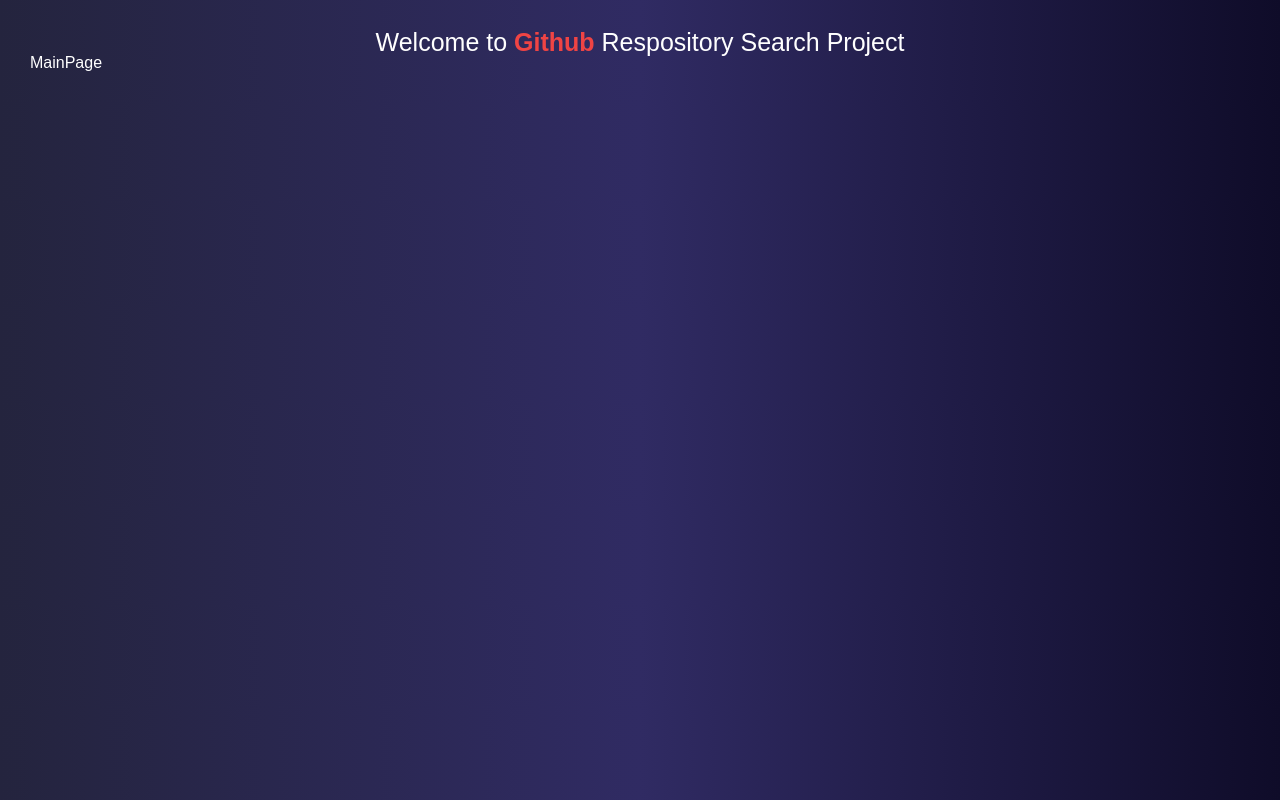
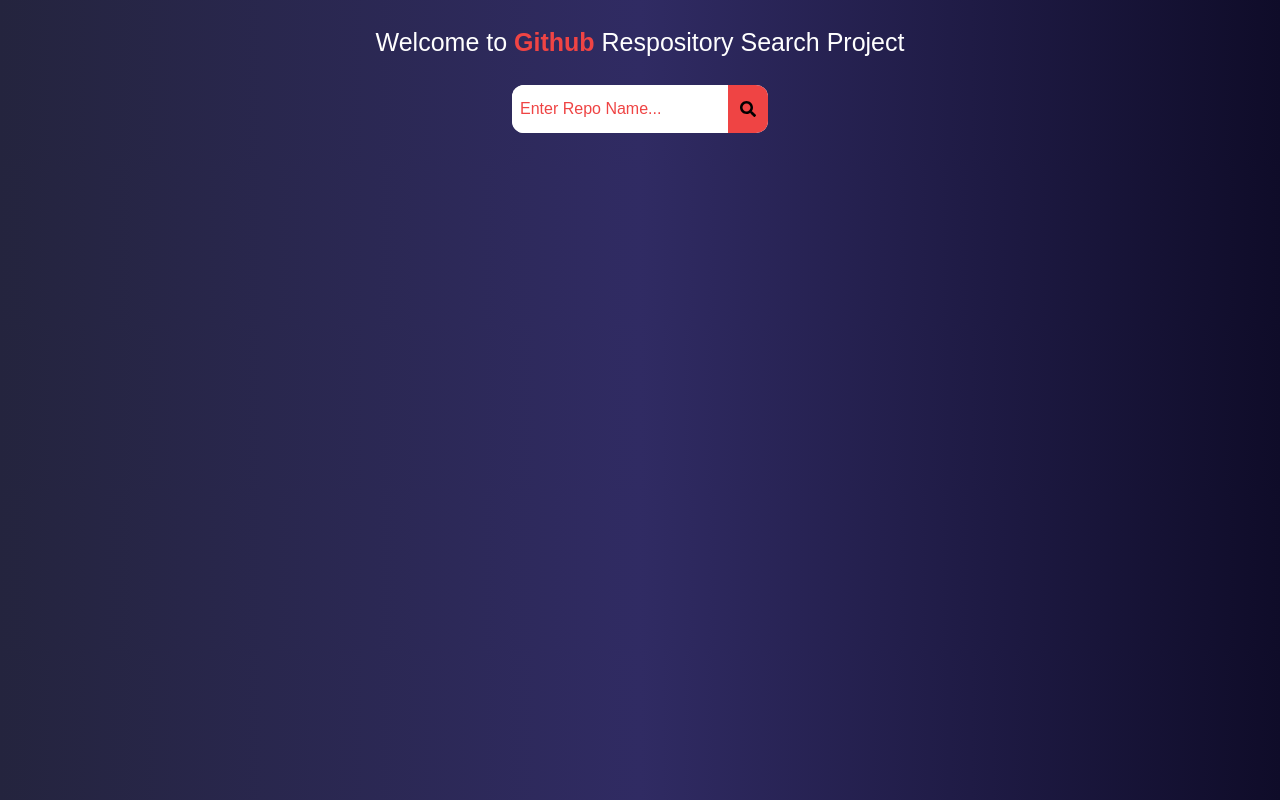
Before and after one commit to mohammadfaramarzi1/githjub-search-repository, a React (Vite) app: page / in a window 1280 px wide. Built offline with nearby package versions, Linux system fonts and the light colour scheme.

Commit message:
feat: Seach template

```diff
--- a/src/Pages/MainPage.tsx
+++ b/src/Pages/MainPage.tsx
@@ -1,8 +1,11 @@
 import React from 'react'
+import Search from '../components/Search/Search'
 
 function MainPage() {
   return (
-    <div>MainPage</div>
+    <div>
+      <Search />
+    </div>
   )
 }
 
--- /dev/null
+++ b/src/components/Search/Search.module.css
@@ -0,0 +1,49 @@
+.search {
+    display: flex;
+    align-items: center;
+    margin-top: 30px !important;
+    background-color: #fff;
+    width: 256px;
+    height: 48px;
+    margin: 0 auto;
+    border-radius: 12px;
+    -webkit-border-radius: 12px;
+    -moz-border-radius: 12px;
+    -ms-border-radius: 12px;
+    -o-border-radius: 12px;
+    overflow: hidden;
+}
+
+.search input {
+    display: block;
+    width: 100%;
+    height: 100%;
+    padding: 0 8px;
+    color: #f87171;
+    border: none;
+    outline: none;
+}
+
+.search input::placeholder {
+    color: #ef4444;
+}
+
+.search button {
+    display: flex;
+    align-items: center;
+    justify-content: center;
+    background-color: #ef4444;
+    width: 48px;
+    height: 48px;
+    transition: all 150ms ease-in;
+    -webkit-transition: all 150ms ease-in;
+    -moz-transition: all 150ms ease-in;
+    -ms-transition: all 150ms ease-in;
+    -o-transition: all 150ms ease-in;
+}
+
+.search button:hover {
+    background-color: #dc2626;
+}
+
+/* flex items-center justify-center bg-red-500 w-12 h-12 hover:bg-red-600 transition-colors */
--- /dev/null
+++ b/src/components/Search/Search.tsx
@@ -0,0 +1,32 @@
+import { FaSearch } from "react-icons/fa";
+
+import styles from "./Search.module.css";
+import { useEffect, useRef, useState } from "react";
+
+function Search() {
+  const [serach, setSearch] = useState<string>("");
+  const inputRef = useRef<HTMLInputElement>(null);
+
+  useEffect(() => {
+    inputRef.current?.focus();
+  });
+
+  return (
+    <div className={styles.search}>
+      <input
+        ref={inputRef}
+        type="text"
+        placeholder="Enter Repo Name..."
+        value={serach}
+        onChange={(event: React.ChangeEvent<HTMLInputElement>) =>
+          setSearch(event.target.value)
+        }
+      />
+      <button>
+        <FaSearch />
+      </button>
+    </div>
+  );
+}
+
+export default Search;
--- a/src/reset.css
+++ b/src/reset.css
@@ -46,3 +46,13 @@ table {
 	border-collapse: collapse;
 	border-spacing: 0;
 }
+
+input, button, a {
+	font: inherit;
+}
+
+button {
+	border: none;
+	outline: none;
+	cursor: pointer;
+}
```
